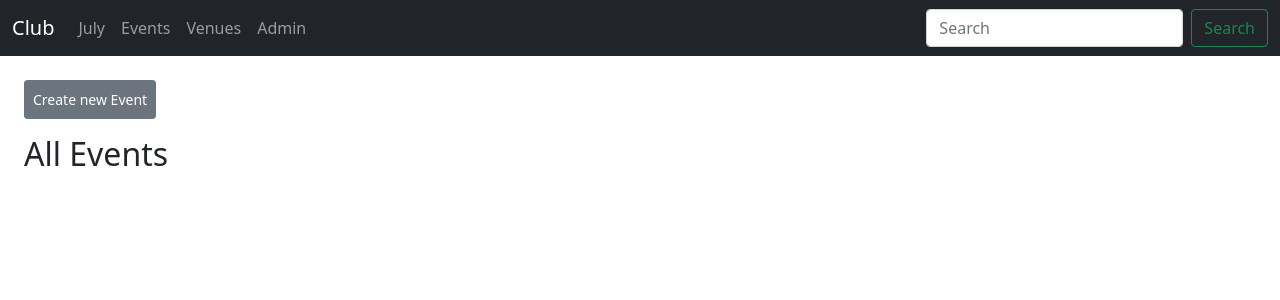
After one commit to thaibee/myclub_house, a Django app: page /events_list/ in a window 1280 px wide. The commit adds this page. Shown: the top 300 px of the page. Run offline with Django 3.2, Linux system fonts and the light colour scheme; data that the repository does not hold is empty.

Commit message:
View details, update, delete....Events too

```diff
--- a/events/admin.py
+++ b/events/admin.py
@@ -6,7 +6,7 @@ from .models import *
 admin.site.register(ClubUsers)
 
 
-@admin.register(Events)
+@admin.register(Event)
 class EventsAdmin(ModelAdmin):
     list_display = ['name', 'event_date', 'venue']
     list_filter = ('name', 'venue')
--- a/events/models.py
+++ b/events/models.py
@@ -24,7 +24,7 @@ class Venue(models.Model):
         return self.name
 
 
-class Events(models.Model):
+class Event(models.Model):
     name = models.CharField(max_length=30)
     event_date = models.DateField()
     event_time = models.TimeField()
--- a/events/templates/events/base.html
+++ b/events/templates/events/base.html
@@ -13,7 +13,7 @@
 </head>
 <body>
 {% include 'events/nav.html' %}
-<div class="container py-5">
+<div class="container-fluid p-4">
     {% block content %}
     {% endblock content %}
 </div>
--- /dev/null
+++ b/events/templates/events/events_list.html
@@ -0,0 +1,31 @@
+{% extends 'events/base.html' %}
+
+{% block content %}
+    <a href="{% url 'event_add' %}" class="btn btn-secondary btn-sm p-2">Create new Event</a>
+
+    <h2 class="pt-3">All Events</h2>
+
+    {% for event in event_list %}
+        <div class="card col-lg-5 mb-1">
+            <h6 class="card-header">{{ event }}</h6>
+            <div class="card-body p-2">
+                <h6 class="card-title">{{ event.venue }}</h6>
+                <ul class="mb-0">
+                    <li>Date: {{ event.event_date }}</li>
+                    <li>Time: {{ event.event_time }}</li>
+                    <li>Coordinator: {{ event.manager }}</li>
+                </ul>
+                Attendees persons:
+                <ul>
+                    {% for i in event.attendees.all %}
+                        <li>{{ i }}</li>
+                    {% endfor %}
+                </ul>
+                {{ i }}
+                <a href="{% url 'event_upd' event.id %}" class="btn btn-outline-secondary">Change event</a>
+                <a href="{% url 'event_del' event.id %}" class="btn btn-outline-secondary">Delete event</a>
+            </div>
+        </div>
+    {% endfor %}
+
+{% endblock %}
--- a/events/templates/events/nav.html
+++ b/events/templates/events/nav.html
@@ -11,14 +11,10 @@
                     <a class="nav-link" href="{% url 'home' '2021' next_month %}">{{ next_month }}</a>
                 </li>
                 <li class="nav-item">
-                    <a class="nav-link" href="{% url 'all_events' %}">Events</a>
+                    <a class="nav-link" href="{% url 'events_list' %}">Events</a>
                 </li>
                 <li class="nav-item">
-                    <a class="nav-link" href="{% url 'add_venue' %}">Add.Venue</a>
-                </li>
-
-                <li class="nav-item">
-                    <a class="nav-link" href="{% url 'list_venues' %}">Venues</a>
+                    <a class="nav-link" href="{% url 'venues_list' %}">Venues</a>
                 </li>
                 <li class="nav-item">
                     <a class="nav-link" href="/admin">Admin</a>
--- a/events/urls.py
+++ b/events/urls.py
@@ -4,8 +4,14 @@ from . import views
 urlpatterns = [
     path('', views.home, name='home'),
     path('<int:year>/<str:month>/', views.home, name='home'),
-    path('all_events/', views.all_events, name='all_events'),
-    path('add_venue/', views.add_venue, name='add_venue'),
-    path('list_venues/', views.list_venues, name='list_venues'),
+    path('events_list/', views.events_list, name='events_list'),
+    ##path('venue/<int:event_id>', views.event_details, name='event_details'),
+    path('event_add/', views.event_add, name='event_add'),
+    path('event_upd/<int:event_id>', views.event_upd, name='event_upd'),
+    path('event_del/<int:event_id>', views.event_del, name='event_del'),
+    path('venues_list/', views.venues_list, name='venues_list'),
     path('venue/<int:venue_id>', views.venue_details, name='venue_details'),
+    path('venue_add/', views.venue_add, name='venue_add'),
+    path('venue_upd/<int:venue_id>', views.venue_upd, name='venue_upd'),
+    path('venue_del/<int:venue_id>', views.venue_del, name='venue_del'),
 ]
--- a/events/views.py
+++ b/events/views.py
@@ -1,17 +1,8 @@
 import calendar
 from datetime import datetime
-from django.shortcuts import render
-from .models import Events, Venue
-from .forms import VenueForm
-
-
-def all_events(request):
-    event_list = Events.objects.all()
-    next_month = list(calendar.month_name)[datetime.now().month + 1]
-    return render(request, 'events/all_events.html', {
-        'event_list': event_list,
-        'next_month': next_month,
-    })
+from django.shortcuts import render, redirect
+from .models import Event, Venue
+from .forms import VenueForm, EventForm
 
 
 def home(request, year=datetime.now().year, month=datetime.now().strftime('%B')):
@@ -34,24 +25,7 @@ def home(request, year=datetime.now().year, month=datetime.now().strftime('%B'))
     })
 
 
-def add_venue(request):
-    submitted = False
-    if request.POST:
-        form = VenueForm(request.POST)
-        if form.is_valid:
-            submitted = True
-            form.save()
-    else:
-        form = VenueForm()
-    next_month = list(calendar.month_name)[datetime.now().month + 1]
-    return render(request, 'events/add_venue.html', {
-        'next_month': next_month,
-        'form': form,
-        'submitted': submitted
-    })
-
-
-def list_venues(request):
+def venues_list(request):
     next_month = list(calendar.month_name)[datetime.now().month + 1]
     list_venues = Venue.objects.all
     return render(request, 'events/venues_list.html', {
@@ -67,3 +41,85 @@ def venue_details(request, venue_id):
         'venue': venue,
         'next_month': next_month,
     })
+
+
+def venue_add(request):
+    submitted = False
+    if request.POST:
+        form = VenueForm(request.POST)
+        if form.is_valid:
+            submitted = True
+            form.save()
+    else:
+        form = VenueForm()
+    next_month = list(calendar.month_name)[datetime.now().month + 1]
+    return render(request, 'events/venue_add.html', {
+        'next_month': next_month,
+        'form': form,
+        'submitted': submitted
+    })
+
+
+def venue_upd(request, venue_id):
+    venue = Venue.objects.get(pk=venue_id)
+    form = VenueForm(request.POST or None, instance=venue)
+    if form.is_valid():
+        form.save()
+        return redirect('list_venues')
+    next_month = list(calendar.month_name)[datetime.now().month + 1]
+    return render(request, 'events/venue_upd.html', {
+        'form': form,
+        'next_month': next_month,
+    })
+
+
+def venue_del(request, venue_id):
+    venue = Venue.objects.get(pk=venue_id)
+    venue.delete()
+    return redirect('venues_list')
+
+
+
+def events_list(request):
+    event_list = Event.objects.all()
+    next_month = list(calendar.month_name)[datetime.now().month + 1]
+    return render(request, 'events/events_list.html', {
+        'event_list': event_list,
+        'next_month': next_month,
+    })
+
+
+def event_add(request):
+    submitted = False
+    if request.POST:
+        form = EventForm(request.POST)
+        if form.is_valid:
+            submitted = True
+            form.save()
+    else:
+        form = EventForm()
+    next_month = list(calendar.month_name)[datetime.now().month + 1]
+    return render(request, 'events/event_add.html', {
+        'next_month': next_month,
+        'form': form,
+        'submitted': submitted
+    })
+
+
+def event_upd(request, event_id):
+    event = Event.objects.get(pk=event_id)
+    form = EventForm(request.POST or None, instance=event)
+    if form.is_valid():
+        form.save()
+        return redirect('events_list')
+    next_month = list(calendar.month_name)[datetime.now().month + 1]
+    return render(request, 'events/event_upd.html', {
+        'form': form,
+        'next_month': next_month,
+    })
+
+
+def event_del(request, venue_id):
+    event = Event.objects.get(pk=venue_id)
+    event.delete()
+    return redirect('events_list')
```
Also changed, not shown: events/forms.py (+22 -0 lines), events/templates/events/add_venue.html (deleted, +0 -21 lines), events/templates/events/all_events.html (deleted, +0 -26 lines), events/templates/events/event_add.html (added, +20 -0 lines), events/templates/events/event_upd.html (added, +11 -0 lines), events/templates/events/venue_add.html (added, +20 -0 lines), events/templates/events/venue_upd.html (added, +11 -0 lines), events/templates/events/venues_list.html (+14 -9 lines), events/migrations/0003_auto_20210612_2242.py (added).
